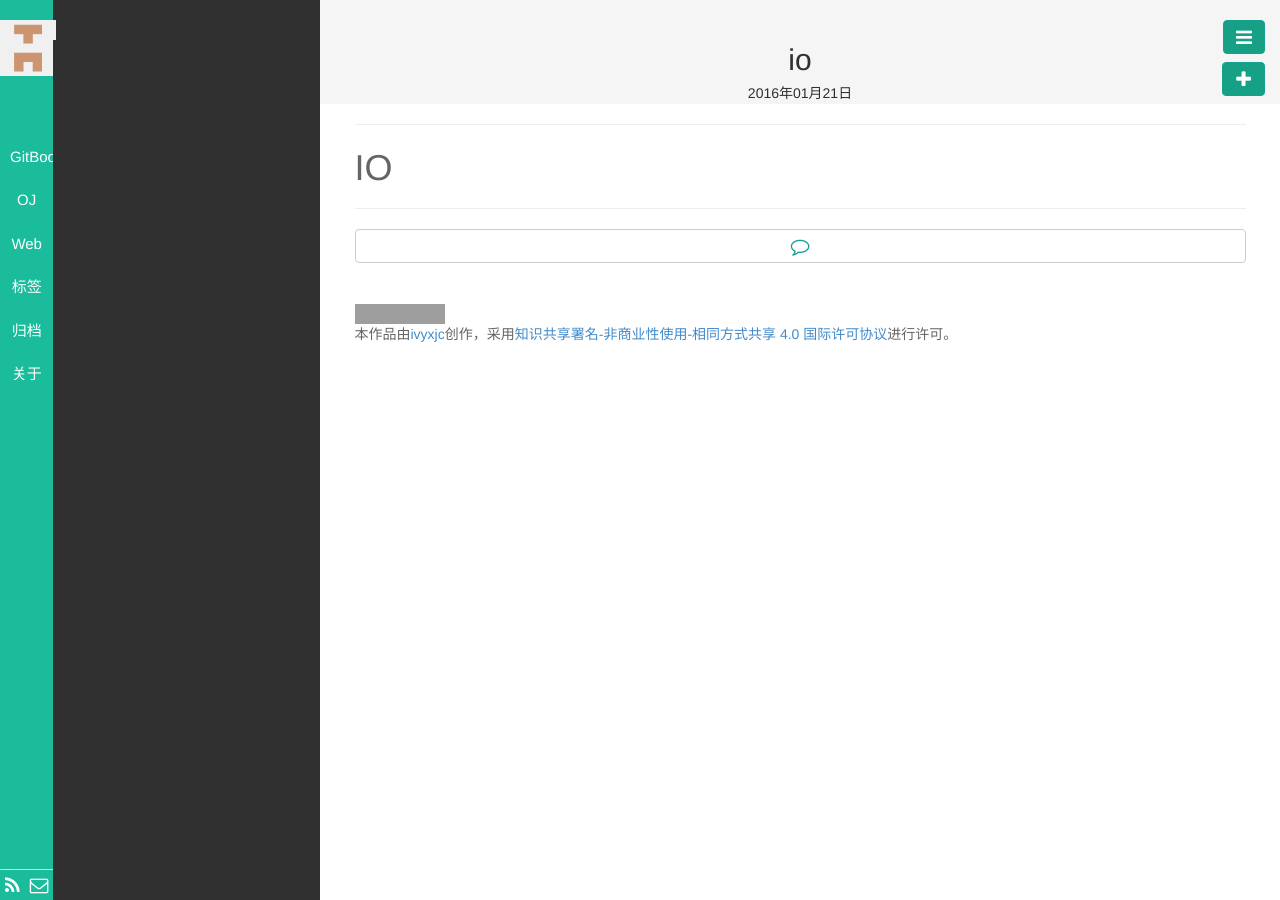
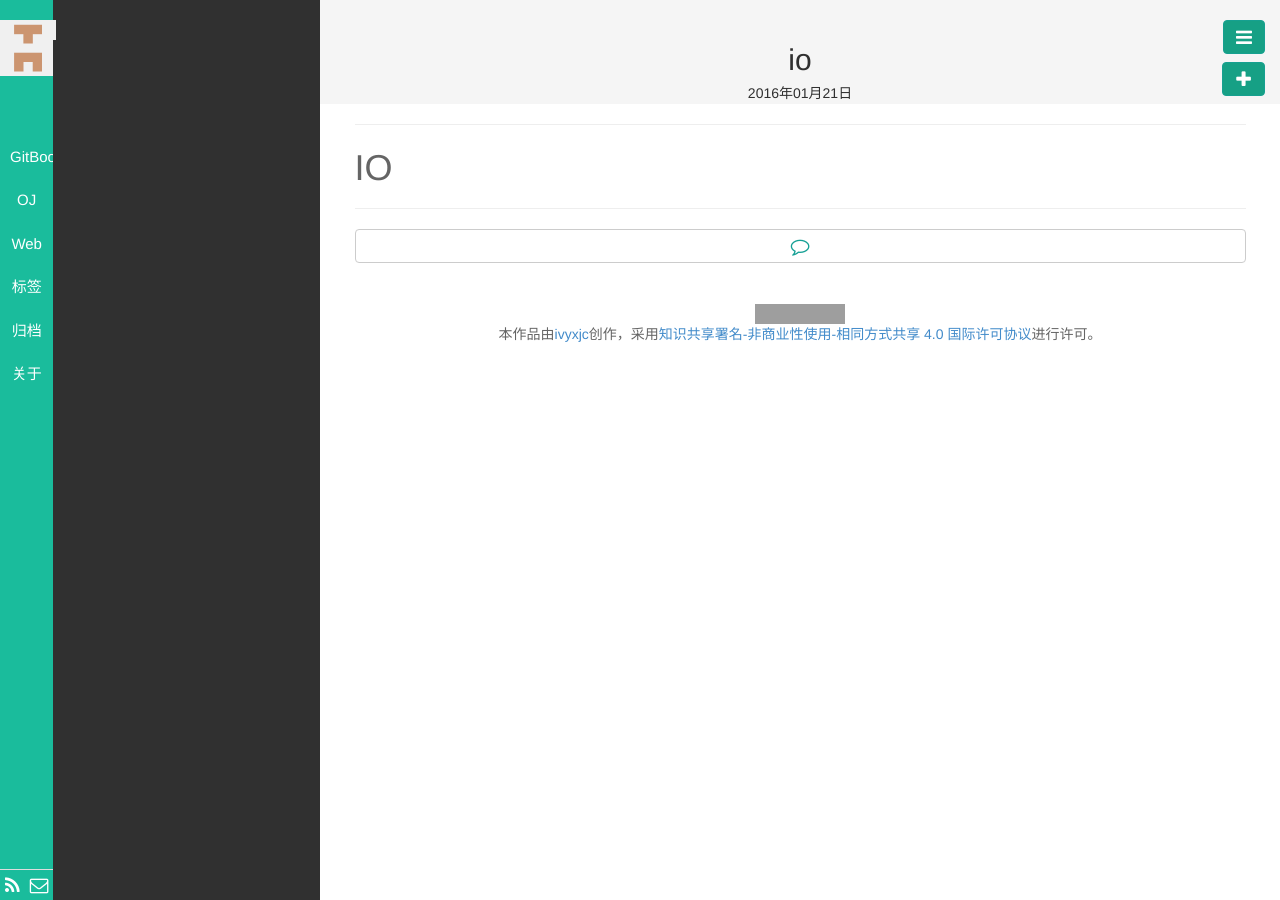
Before and after one commit to ivyxjc/jekyll_blog, a Jekyll site: the page built from _posts/gitbook/thinkInJava/2016-01-21-io.md, in a window 1280 px wide. Built offline with Jekyll 4.4.1, drawn with Linux system fonts in a browser that asks for light colours; grey boxes are pictures that could not be loaded.

Commit message:
Creative Commons.html

```diff
--- a/_includes/creativecommons.html
+++ b/_includes/creativecommons.html
@@ -1 +1 @@
-<center></center><a rel="license" href="http://creativecommons.org/licenses/by-nc-sa/4.0/"><img alt="知识共享许可协议" style="border-width:0" src="https://i.creativecommons.org/l/by-nc-sa/4.0/88x31.png" /></a><br />本<span xmlns:dct="http://purl.org/dc/terms/" href="http://purl.org/dc/dcmitype/Text" rel="dct:type">作品</span>由<a xmlns:cc="http://creativecommons.org/ns#" href="xuejc.tk" property="cc:attributionName" rel="cc:attributionURL">ivyxjc</a>创作，采用<a rel="license" href="http://creativecommons.org/licenses/by-nc-sa/4.0/">知识共享署名-非商业性使用-相同方式共享 4.0 国际许可协议</a>进行许可。</center>
+<center><a rel="license" href="http://creativecommons.org/licenses/by-nc-sa/4.0/"><img alt="知识共享许可协议" style="border-width:0" src="https://i.creativecommons.org/l/by-nc-sa/4.0/88x31.png" /></a><br />本<span xmlns:dct="http://purl.org/dc/terms/" href="http://purl.org/dc/dcmitype/Text" rel="dct:type">作品</span>由<a xmlns:cc="http://creativecommons.org/ns#" href="xuejc.tk" property="cc:attributionName" rel="cc:attributionURL">ivyxjc</a>创作，采用<a rel="license" href="http://creativecommons.org/licenses/by-nc-sa/4.0/">知识共享署名-非商业性使用-相同方式共享 4.0 国际许可协议</a>进行许可。</center>
```
